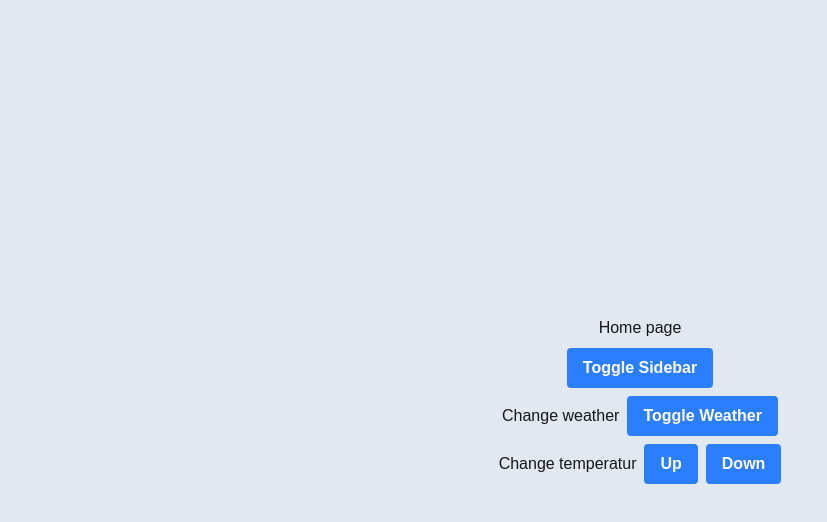
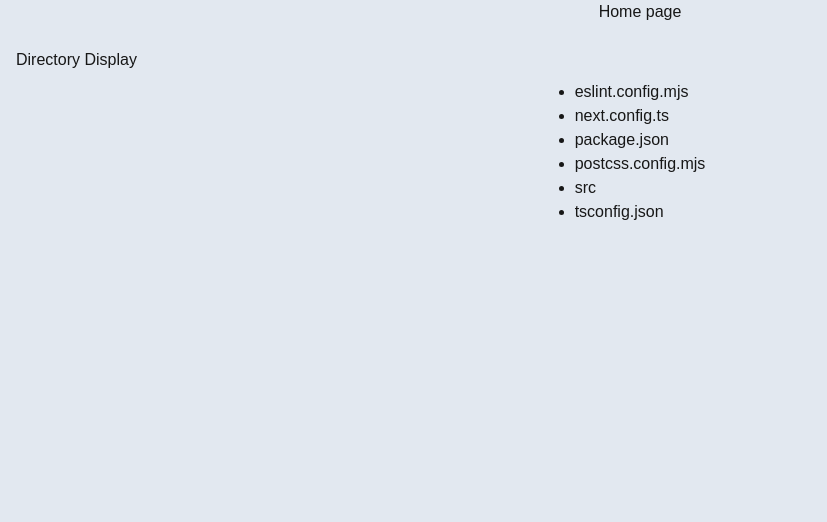
Before and after one commit to srutz/nextempty, a Next.js app: page / in a window 1280 px wide. Shown: the top 522 px of the page, without its empty margins (0-827 px from the left). Built offline with nearby package versions, Linux system fonts and the light colour scheme.

Commit message:
use_promiseprops

```diff
--- a/src/app/page.tsx
+++ b/src/app/page.tsx
@@ -1,16 +1,34 @@
+import { DirectoryDisplay } from "@/components/DirectoryDisplay";
 import { Sidebar } from "@/components/Sidebar";
-import { ToggleSidebar } from "@/components/ToggleSidebar";
-import { ToggleWeather } from "@/components/ToggleWeather";
+import fs from "fs";
+import path from "path";
 
-export default function Home() {
+export async function readDirectoryUsingNode(): Promise<string[]> {
+    const rootDir = path.resolve(".", "..")
+    console.log('Root directory:', rootDir)
+
+    return new Promise((resolve, reject) => {
+        fs.readdir(rootDir, (err, files) => {
+            if (err) {
+                console.error('Error reading directory:', err)
+                reject(err)
+            } else {
+                console.log('Files in directory:', files)
+                resolve(files);
+            }
+        })
+    })
+}
+
+export default async function Home() {
+    const files = readDirectoryUsingNode()
     return (
         <div className="grow flex flex-col">
             <div className="h-1 grow flex">
                 <Sidebar></Sidebar>
                 <div className="grow self-stretch bg-slate-200 flex flex-col gap-2 items-center justify-center">
                     <div>Home page</div>
-                    <ToggleSidebar></ToggleSidebar>
-                    <ToggleWeather></ToggleWeather>
+                    <DirectoryDisplay filesPromise={files}></DirectoryDisplay>
                 </div>
             </div>
         </div>
--- /dev/null
+++ b/src/components/DirectoryDisplay.tsx
@@ -0,0 +1,19 @@
+"use client"
+
+import { use } from "react"
+
+export function DirectoryDisplay({ filesPromise }: { filesPromise: Promise<string[]> }) {
+    const files = use(filesPromise)
+    return (
+        <div className="self-stretch h-1 grow p-4 flex flex-col gap-2 ">
+            <div>Directory Display</div>
+            <div className="grow overflow-y-auto flex flex-col gap-2 items-center">
+                <ul className="list-disc">
+                    {files.map((file, index) => (
+                        <li key={index}>{file}</li>
+                    ))}
+                </ul>
+            </div>
+        </div>
+    )
+}
```
